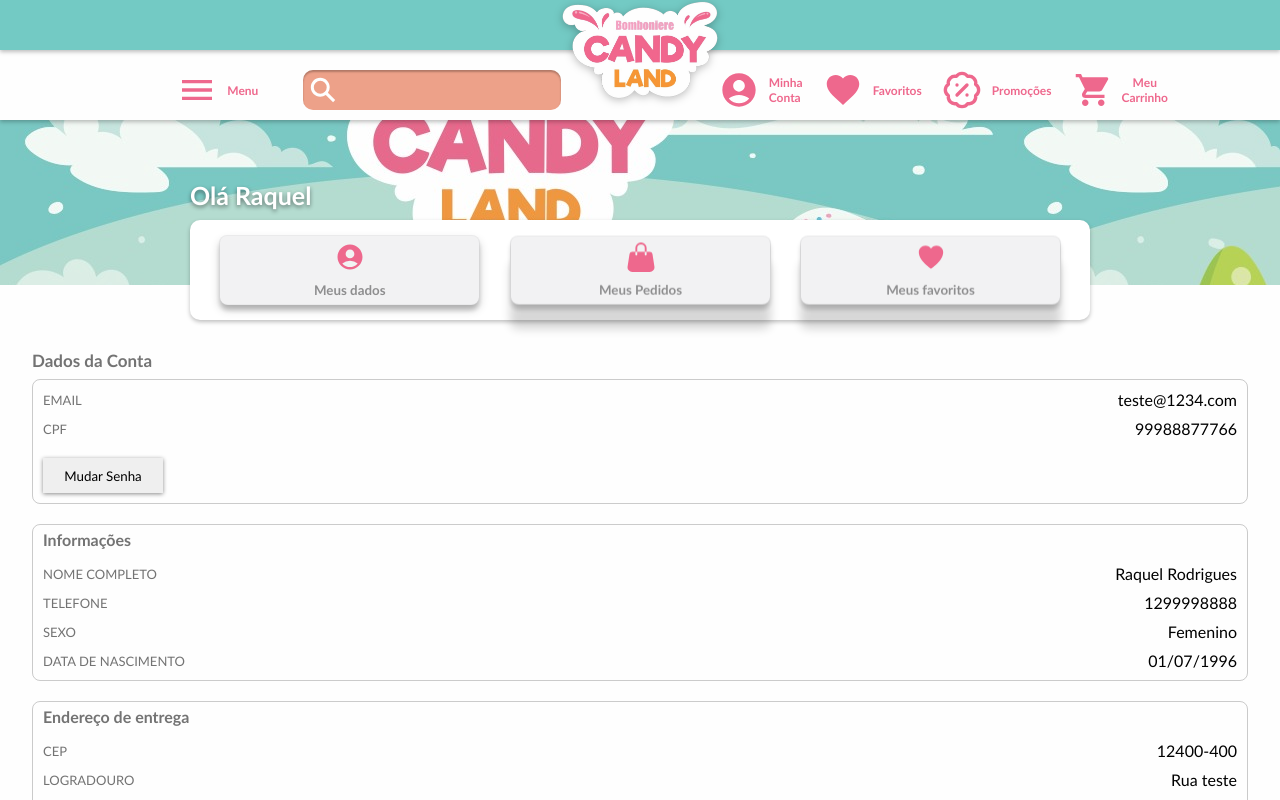
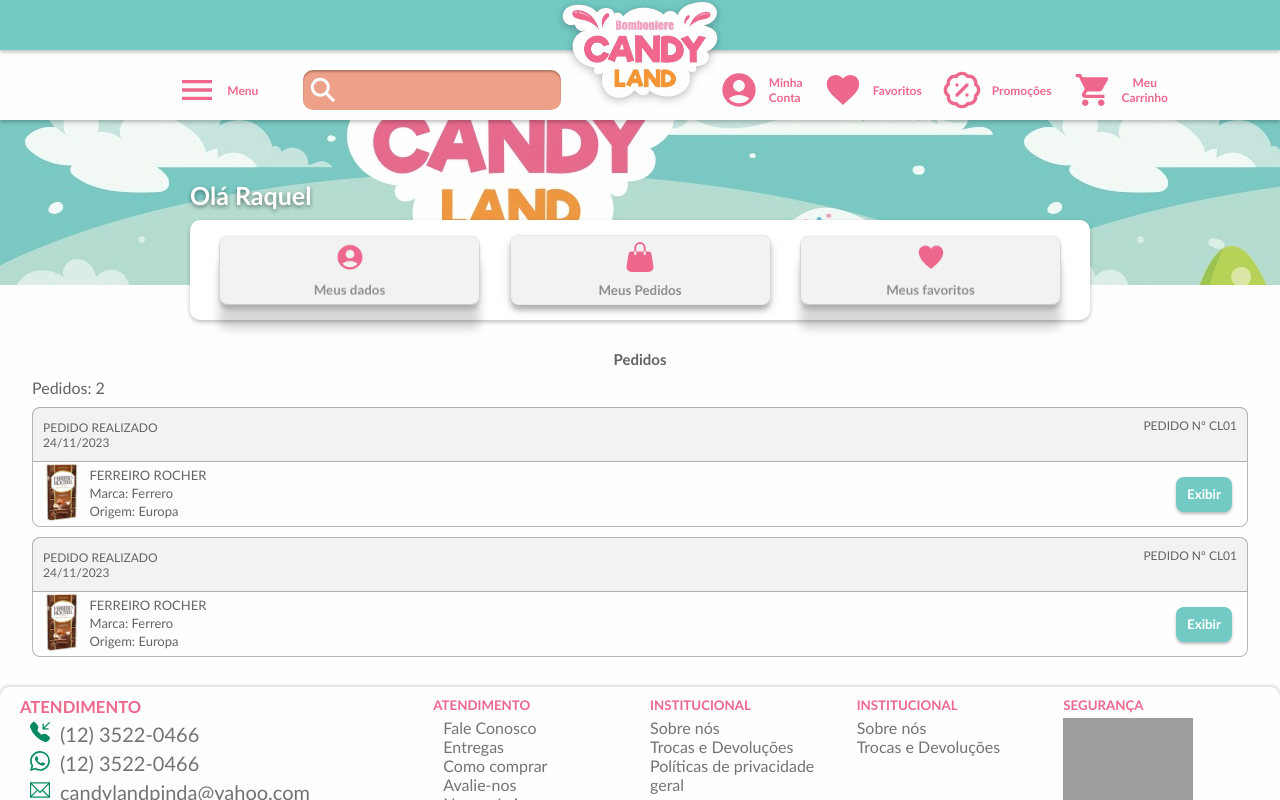
Before and after one commit to x-Cloudy/CandyLand, a React (Vite) app: page /CandyLand/MinhaConta in a window 1280 px wide. Shown: the top 800 px of the page. Built offline with nearby package versions, Linux system fonts and the light colour scheme; grey boxes are pictures that could not be loaded.

Commit message:
user page add

```diff
--- a/src/assets/components/ContaData/MeusDados/MeusDados.jsx
+++ b/src/assets/components/ContaData/MeusDados/MeusDados.jsx
@@ -19,9 +19,10 @@
 }
 
 export default function MeusDados({ data }) {
-  // console.log(data)
+
   return (
-    <div className="meus-dados-container">
+    <>
+      {data ? (<div className="meus-dados-container">
         <h5>Dados da Conta</h5>
         <InfoBlock>
           <InfoCampo chave={'EMAIL'} valor={data.email} />
@@ -46,6 +47,8 @@
           <InfoCampo chave={'ESTADO'} valor={data.endereco.estado} />
           <InfoCampo chave={'REFERÊNCIA'} valor={data.endereco.referencia} />
         </InfoBlock>
-    </div>
+      </div>) : (<p>Carregando...</p>)}
+    </>
   )
+
 }
--- a/src/assets/components/ContaData/MeusDados/meusDados.css
+++ b/src/assets/components/ContaData/MeusDados/meusDados.css
@@ -43,4 +43,7 @@
   margin: 15px 0 5px 5px;
   border: none;
   filter: drop-shadow(0px 1px 2px rgba(0, 0, 0, 0.459));
+  background-color: #73CAC4;
+  font-weight: bold;
+  color: white;
 }
--- /dev/null
+++ b/src/assets/components/ContaData/MeusPedidos/MeusPedidos.jsx
@@ -0,0 +1,48 @@
+import './meusPedidos.css'
+
+const PedidosNav = ({ dataSize }) => {
+  return (
+    <div className='pedidos-nav'>
+      <p>{dataSize > 0 ? 'Pedidos: ' : 'Nenhum Pedido: '}{dataSize}</p>
+    </div>
+  )
+}
+
+export default function MeusPedidos({ data }) {
+
+  return data ? <div className='meus-pedidos-container'>
+    <h5> Pedidos</h5 >
+    <PedidosNav dataSize={data.pedidos.length} />
+    <div className='pedidos-lista'>
+      {data.pedidos.map((item) => {
+        return (
+          <div className='pedidos-item' key={item.id}>
+            <div className='pedidos-item-top'>
+              <div className='pedido-data'>
+                <p>PEDIDO REALIZADO</p>
+                <p>{item.data}</p>
+              </div>
+
+              <div className='pedido-numero'>
+                <p>PEDIDO Nº {item.numero_pedido}</p>
+              </div>
+            </div>
+
+            <div className='pedidos-item-bottom'>
+              <div className='pedido-info'>
+                <img src={item.img} alt={item.nome} />
+                <div className='pedido-info-desc'>
+                  <p>{item.nome}</p>
+                  <p>Marca: {item.marca}</p>
+                  <p>Origem: {item.origem}</p>
+                </div>
+              </div>
+
+              <button>Exibir</button>
+            </div>
+          </div>
+        )
+      })}
+    </div>
+  </div > : <p>Carregando...</p>
+}
--- /dev/null
+++ b/src/assets/components/ContaData/MeusPedidos/meusPedidos.css
@@ -0,0 +1,119 @@
+.meus-pedidos-container {
+  display: flex;
+  justify-content: start;
+  align-items: center;
+  flex-direction: column;
+  width: 95%;
+  max-width: 1500px;
+  margin-bottom: 20px;
+}
+
+.pedidos-content {
+  width: 100%;
+  height: auto;
+}
+
+.meus-pedidos-container h5 {
+  font-weight: bold;
+  color: #636363;
+  font-size: 15px;
+}
+
+.pedidos-nav {
+  display: flex;
+  align-self: start;
+  margin: 10px 0;
+}
+
+.pedidos-nav p {
+  color: #636363;
+}
+
+.pedidos-lista {
+  display: flex;
+  flex-direction: column;
+  width: 100%;
+  height: auto;
+}
+
+.pedidos-item {
+  margin-bottom: 10px;
+}
+
+/* TOP */
+.pedidos-item-top {
+  display: flex;
+  justify-content: space-between;
+  align-items: center;
+  width: 100%;
+  height: 55px;
+  padding: 0px 10px;
+  border-radius: 8px 8px 0 0;
+  border: 1px solid #73737381;
+  background-color: #F2F2F3;
+}
+
+.pedido-data {
+  font-size: 12px;
+  text-align: start;
+  color: #636363;
+}
+
+.pedido-numero {
+  font-size: 12px;
+  text-align: start;
+  color: #636363;
+  height: 100%;
+  padding-top: 10px;
+}
+
+/* TOP */
+
+
+/* BOTTOM */
+
+
+.pedidos-item-bottom {
+  display: flex;
+  align-items: center;
+  justify-content: space-between;
+  width: 100%;
+  height: 65px;
+  border-radius: 0 0 8px 8px;
+  border: 1px solid #73737381;
+  border-top: none;
+}
+
+.pedido-info {
+  display: flex;
+}
+
+.pedido-info-desc {
+  padding: 5px 0;
+}
+
+.pedido-info-desc p {
+  font-size: 13px;
+  text-align: start;
+  color: #636363;
+  margin-bottom: 2px;
+}
+
+.pedido-info img {
+  height: 60px;
+  margin: 0 10px;
+}
+
+.pedidos-item-bottom button {
+  height: 35px;
+  width: 56px;
+  margin-right: 15px;
+  box-shadow: 0px 2px 3px rgba(0, 0, 0, 0.253);
+  border-radius: 8px;
+  border: none;
+  color: white;
+  background-color: #73CAC4;
+  font-weight: bold;
+}
+
+/* BOTTOM */
--- /dev/null
+++ b/src/data/userInfo.jsx
@@ -0,0 +1,70 @@
+import product1 from '../assets/images/produTeste/product1png.png'
+
+const userInfos = {
+  email: 'teste@1234.com',
+  cpf: '99988877766',
+  nome: 'Raquel',
+  sobrenome: 'Rodrigues',
+  telefone: '1299998888',
+  sexo: 'Femenino',
+  data_de_nascimento: '01/07/1996',
+  endereco: {
+    cep: '12400-400',
+    logradouro: 'Rua teste',
+    numero: '301',
+    complemento: '',
+    bairro: 'Parq do teste',
+    cidade: 'São José',
+    estado: 'SP',
+    referencia: 'casa rosa'
+  },
+  favoritos: [
+    {
+      id: 1,
+      name: 'FERREIRO ROCHER',
+      img: product1,
+      price: 39.90,
+      promo: true,
+      discount: 25,
+      disponivel: 1,
+      desc: {
+        marca: 'Ferrero',
+        peso: '90g',
+        origem: 'Europa',
+        contem: 'GLÚTEM E LACTOSE.',
+        texto: `FERRERO ROCHER ORIGINAL uma barra com a
+          incrivel combinação de chocolate ao leite e avelãs.`,
+      },
+    }
+  ],
+  pedidos: [
+    {
+      id: '1',
+      img: product1,
+      numero_pedido: 'CL01',
+      nome: 'FERREIRO ROCHER',
+      marca: 'Ferrero',
+      total: '39',
+      data: '24/11/2023',
+      origem: 'Europa',
+      quantidade: '1'
+    },
+    {
+      id: '2',
+      img: product1,
+      numero_pedido: 'CL01',
+      nome: 'FERREIRO ROCHER',
+      marca: 'Ferrero',
+      total: '39',
+      data: '24/11/2023',
+      origem: 'Europa',
+      quantidade: '1'
+    },
+  ]
+}
+
+export default function getUserInfo() {
+  return new Promise((resolve) => {
+    resolve(userInfos)
+  })
+}
--- a/src/routes/MinhaConta/MinhaConta.jsx
+++ b/src/routes/MinhaConta/MinhaConta.jsx
@@ -1,53 +1,12 @@
 import MeusDados from "../../assets/components/ContaData/MeusDados/MeusDados.jsx";
+import MeusPedidos from "../../assets/components/ContaData/MeusPedidos/MeusPedidos.jsx";
+import getUserInfo from "../../data/userInfo.jsx";
 import product1 from '../../assets/images/produTeste/product1png.png'
 import { MdAccountCircle } from "react-icons/md";
 import { BsHandbagFill } from "react-icons/bs";
 import { IoIosHeart } from "react-icons/io";
 import { useState } from "react";
 import './minhaConta.css'
-
-const userInfos = {
-  email: 'teste@1234.com',
-  cpf: '99988877766',
-  nome: 'Raquel',
-  sobrenome: 'Rodrigues',
-  telefone: '1299998888',
-  sexo: 'Femenino',
-  data_de_nascimento: '01/07/1996',
-  endereco: {
-    cep: '12400-400',
-    logradouro: 'Rua teste',
-    numero: '301',
-    complemento: '',
-    bairro: 'Parq do teste',
-    cidade: 'São José',
-    estado: 'SP',
-    referencia: 'casa rosa'
-  },
-  favoritos: [
-    {
-      id: 1,
-      name: 'FERREIRO ROCHER',
-      img: product1,
-      price: 39.90,
-      promo: true,
-      discount: 25,
-      disponivel: 1,
-      desc: {
-        marca: 'Ferrero',
-        peso: '90g',
-        origem: 'Europa',
-        contem: 'GLÚTEM E LACTOSE.',
-        texto: `FERRERO ROCHER ORIGINAL uma barra com a
-          incrivel combinação de chocolate ao leite e avelãs.`,
-      },
-    }
-  ],
-  pedidos: [
-
-  ]
-}
-
 
 const ContaButton = ({ name, icon, menu }) => {
   const { activeMenu, setActiveMenu } = menu;
@@ -61,14 +20,15 @@
   )
 }
 
-const Pageswitch = ({ currentPage }) => {
+const Pageswitch = ({ currentPage, userData }) => {
+
   switch (currentPage) {
     case "Meus dados":
-      return <MeusDados data={userInfos} />
+      return <MeusDados data={userData} />
       break;
 
     case "Meus Pedidos":
-      return <p>Meus Pedidos</p>
+      return <MeusPedidos data={userData}/>
       break;
 
     case "Meus favoritos":
@@ -77,8 +37,16 @@
   }
 }
 
+
 export default function MinhaConta() {
-  const [activeMenu, setActiveMenu] = useState('Meus dados')
+  const [activeMenu, setActiveMenu] = useState('Meus Pedidos')
+  const [dataUser, setDataUser] = useState()
+
+  async function showData() {
+    const data = await getUserInfo()
+    setDataUser(data)
+  }
+  showData()
 
   return (
     <div className='conta-container'>
@@ -95,7 +63,7 @@
       </div>
 
       <div className="conta-pages">
-        <Pageswitch currentPage={activeMenu} />
+        <Pageswitch currentPage={activeMenu} userData={dataUser} />
       </div>
 
     </div>
--- a/src/routes/MinhaConta/minhaConta.css
+++ b/src/routes/MinhaConta/minhaConta.css
@@ -112,7 +112,9 @@
 .conta-pages {
   display: flex;
   flex-direction: column;
-  justify-content: center;
+  justify-content: start;
   align-items: center;
   margin-top: 30px;
+  width: 100%;
+  height: auto;
 }
```
Lines whose indentation alone changed are shown as unchanged.
